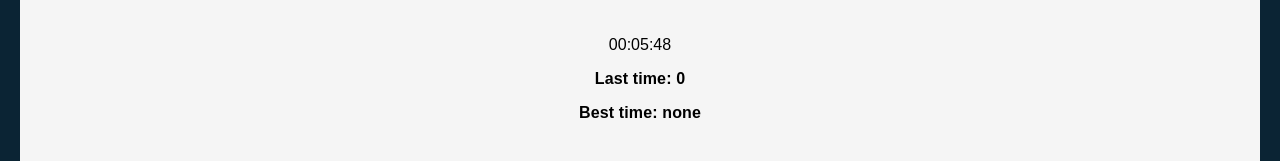
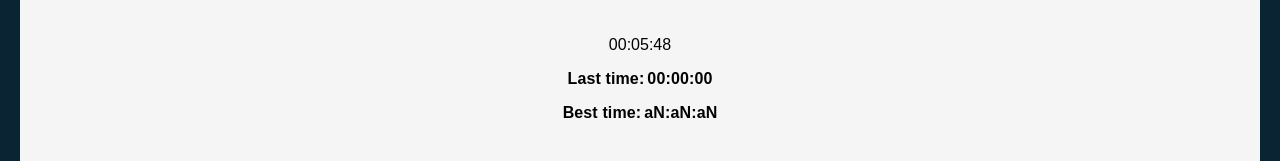
Before and after one commit to rainsab/tenzies, a React (Vite) app: page / in a window 1280 px wide. Shown: the part 439-600 px from the top of the page. Built offline with nearby package versions, Linux system fonts and the light colour scheme.

Commit message:
updated display of stopwatch and time results

```diff
--- a/src/Stopwatch.jsx
+++ b/src/Stopwatch.jsx
@@ -46,8 +46,22 @@ export default function Stopwatch(props) {
                 <span>{("0" + Math.floor((time / 1000) % 60)).slice(-2)}:</span>
                 <span>{("0" + ((time / 10) % 100)).slice(-2)}</span>
             </div>
-            <p>Last time: {lastTime}</p>
-            <p>Best time: {bestTime}</p>
+
+            <p>Last time:
+                <span className="span-gap">
+                    <span>{("0" + Math.floor((lastTime / 60000) % 60)).slice(-2)}:</span>
+                    <span>{("0" + Math.floor((lastTime / 1000) % 60)).slice(-2)}:</span>
+                    <span>{("0" + ((lastTime / 10) % 100)).slice(-2)}</span>
+                </span>
+            </p>
+
+            <p>Best time:
+                 <span className="span-gap">
+                    <span>{("0" + Math.floor((bestTime / 60000) % 60)).slice(-2)}:</span>
+                    <span>{("0" + Math.floor((bestTime / 1000) % 60)).slice(-2)}:</span>
+                    <span>{("0" + ((bestTime / 10) % 100)).slice(-2)}</span>
+                </span>
+            </p>
         </div>
     )
 }
--- a/src/style.css
+++ b/src/style.css
@@ -71,3 +71,7 @@ main {
 .stopwatch-container {
   text-align: center;
 }
+
+.span-gap {
+  padding-left: 0.1875rem;
+}
```
